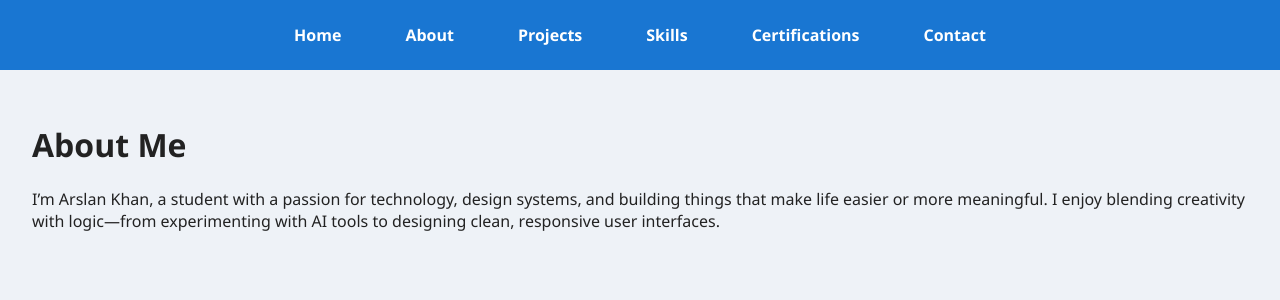
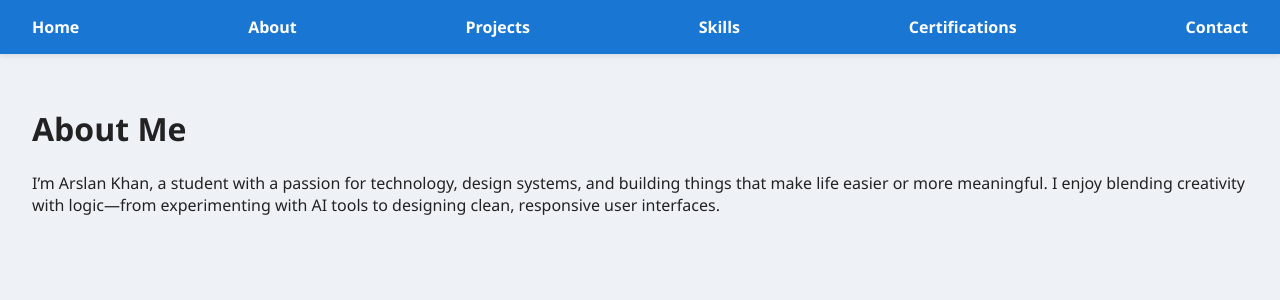
Before and after one commit to arslankhansna/portfolio, a Next.js app: page /about in a window 1280 px wide. Shown: the top 300 px of the page. Built offline with nearby package versions, Linux system fonts and the light colour scheme.

Commit message:
Update Navbar.module.css

```diff
--- a/components/Navbar.module.css
+++ b/components/Navbar.module.css
@@ -1,23 +1,36 @@
 .nav {
-  background: #1976d2;
+  display: flex;
+  align-items: center;
+  justify-content: space-between;
+  background-color: #1976d2;
   padding: 1rem 2rem;
-  display: flex;
-  justify-content: center;
-  gap: 2rem;
   flex-wrap: wrap;
+  box-shadow: 0 2px 6px rgba(0, 0, 0, 0.1);
 }
 
-.nav a {
+.logo {
+  color: #fff;
+  font-weight: bold;
+  font-size: 1.2rem;
+}
+
+.links {
+  display: flex;
+  gap: 1.5rem;
+  flex-wrap: wrap;
+  margin-top: 0.5rem;
+}
+
+.links a {
   color: white;
   text-decoration: none;
   font-weight: 600;
-  font-size: 1rem;
-  padding: 0.5rem 1rem;
+  padding: 0.4rem 0.8rem;
   border-radius: 4px;
   transition: background 0.3s, color 0.3s;
 }
 
-.nav a:hover {
-  background-color: #ffffff33;
+.links a:hover {
+  background-color: rgba(255, 255, 255, 0.2);
   color: #ffeb3b;
 }
```
